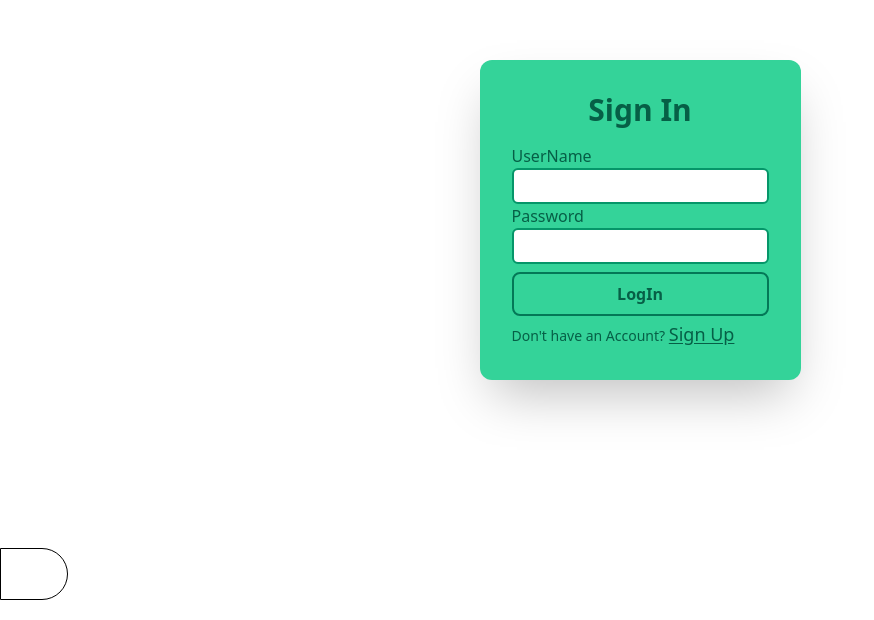
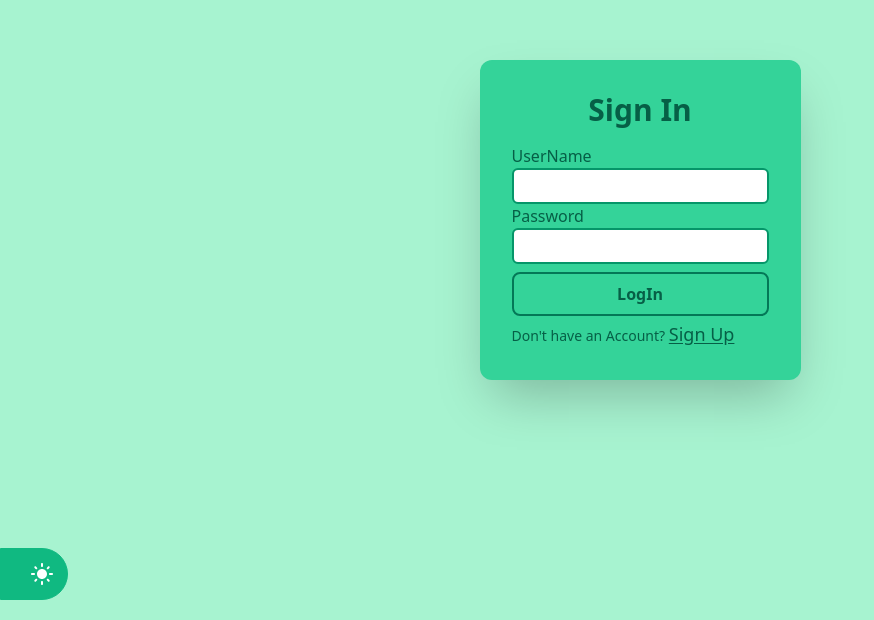
Before and after one commit to abd-ulbasit/chatapp, a React (Vite) app in the folder client/: page / in a window 1280 px wide. Shown: the part 180-800 px from the top of the page, without its empty margins (0-874 px from the left). Built offline with nearby package versions, Linux system fonts and the light colour scheme; no server answers.

Commit message:
added  a bit of more styling in the application

```diff
--- a/client/src/components/ChatBar.tsx
+++ b/client/src/components/ChatBar.tsx
@@ -14,7 +14,7 @@ const ChatBar: FC = () => {
     const chatsCtx = useContext(ChatContext);
     // const link = `/chat/${chat._id}`
     return (
-        <div className=" md:w-1/3 w-5/12 lg:w-1/4 overflow-y-auto relative bg-primary-200 dark:bg-primary-400" >
+        <div className=" md:w-1/3 w-5/12 lg:w-1/4 overflow-y-auto relative bg-primary-200 dark:bg-primary-400 border-r-2 border-r-primary-400" >
             <div className="bg-primary-300 dark:bg-primary-400 sticky w-full top-0 flex justify-between p-3 items-center rounded-b-md" >
                 <NavLink to={'/'} >{username}</NavLink>
                 <NavLink to={"new"}
@@ -34,9 +34,15 @@ const ChatBar: FC = () => {
                             <NavLink to={`chat/${chat._id}`} end
 
                                 key={chat._id}
-                                className={({ isActive }) => {
-                                    return isActive ? "scale-105 bg-primary-300 transition-all rounded-md" : "rounded-md"
-                                }}
+                                className={(e) => {
+                                    if (e.isActive) {
+                                        return "scale-105 bg-primary-300 transition-all rounded-md"
+                                    }
+                                    else {
+                                        return "rounded-md"
+                                    }
+                                }
+                                }
                             >
                                 <div className='bg-inherit p-1'>
                                     <div className=''>
--- a/client/src/components/NewChat/NewChat.tsx
+++ b/client/src/components/NewChat/NewChat.tsx
@@ -28,11 +28,11 @@ const NewChat = () => {
             <div>
                 <FindUser></FindUser>
             </div>
-            <div className='h-5/6 w-1 bg-black py-3 align-middle  '></div>
+            <div className='h-5/6 w-1 bg-black py-3 align-middle mx-2 '></div>
             {/* //maping the recently joined users to the list */}
             <div className="flex flex-col align-center justify-center mx-auto" >
                 <h1 className='text-center font-semibold text-2xl'>New USers to the App</h1>
-                <div className='grid'>
+                <div className='grid mx-3'>
 
                     {newUsers.map(user => {
                         // console.log(newUsers.length);
--- a/client/src/components/login/LogInForm.tsx
+++ b/client/src/components/login/LogInForm.tsx
@@ -67,7 +67,7 @@ const LogInForm = () => {
                             <label className='mb-6'>UserName</label>
                         </div>
                         <input type="text" className='p-1 rounded-md border-2 w-full
-                    focus:border-primary-900 text-primary-600 font-semibold outline-0'value={username} minLength={5} onChange={handleUsernameChange} />
+                    focus:border-primary-900 text-primary-600 font-semibold outline-0'value={username} minLength={5} maxLength={15} onChange={handleUsernameChange} />
                     </div>
                     <div className='w-100 mb-2'>
                         <div>
--- a/client/src/components/login/LogInPage.tsx
+++ b/client/src/components/login/LogInPage.tsx
@@ -12,11 +12,12 @@ const LogInPage: FC = () => {
         console.log("Dark is ", themeCtx.dark);
     }
     return (
-        <div className='flex justify-center items-center h-screen bg-emerald-200 dark:bg-emerald-900
+        <div className='flex justify-center items-center h-screen bg-primary-200 dark:bg-primary-900
         text-slate-900'>
 
             <LogInForm></LogInForm>
-            <div className='fixed bottom-5 left-0 pl-5 rounded-r-full w-25 h-25 border border-emerald-500 dark:bg-emerald-200 z-30 p-1 bg-emerald-500' >{<Checkbox style={{ color: `${themeCtx.dark ? "green" : "white"}` }}
+            <div className='fixed bottom-5 left-0 pl-5 rounded-r-full w-25 h-25 border border-primary-500 dark:bg-primary-200 z-30 p-1 bg-primary-500' >
+                {<Checkbox style={{ color: `${themeCtx.dark ? "green" : "white"}` }}
                     onChange={handleDarkMode}
                     size={'medium'}
                     checked={themeCtx.dark!}
```
Lines whose indentation alone changed are shown as unchanged.
